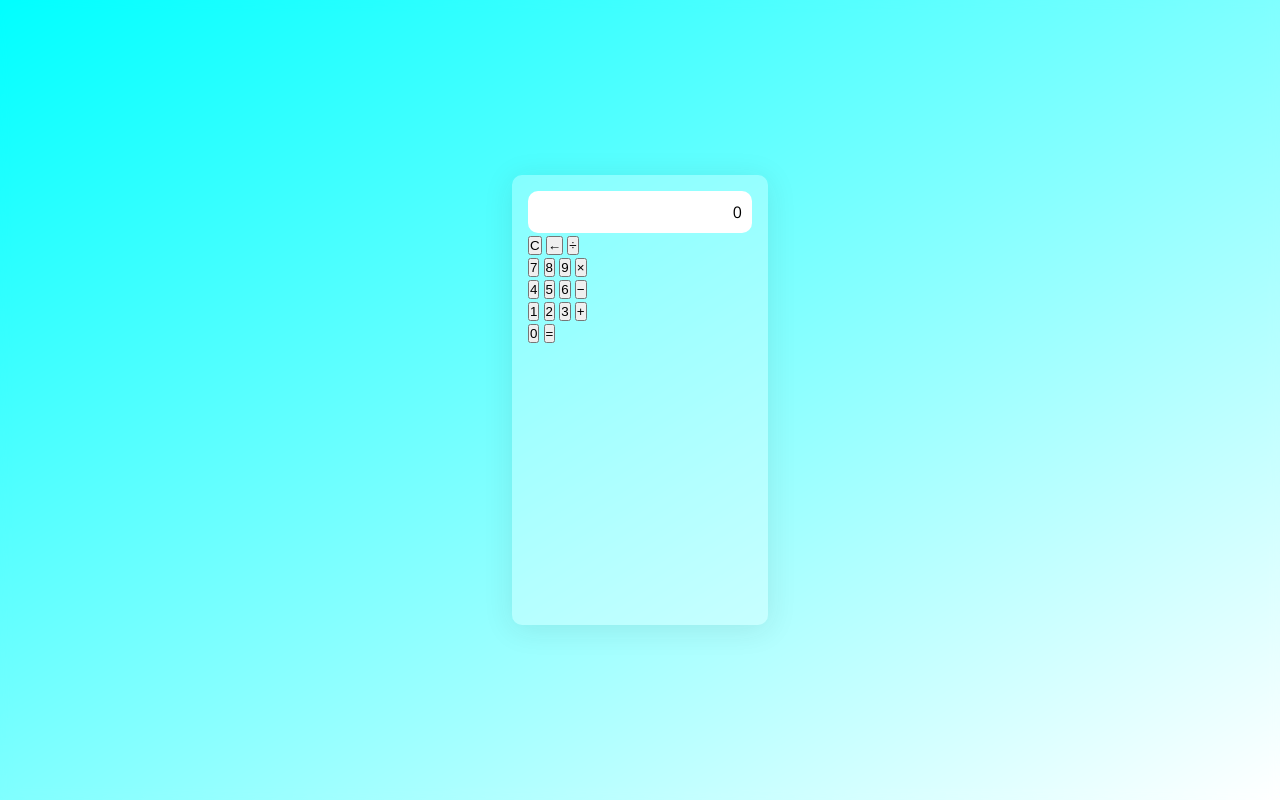
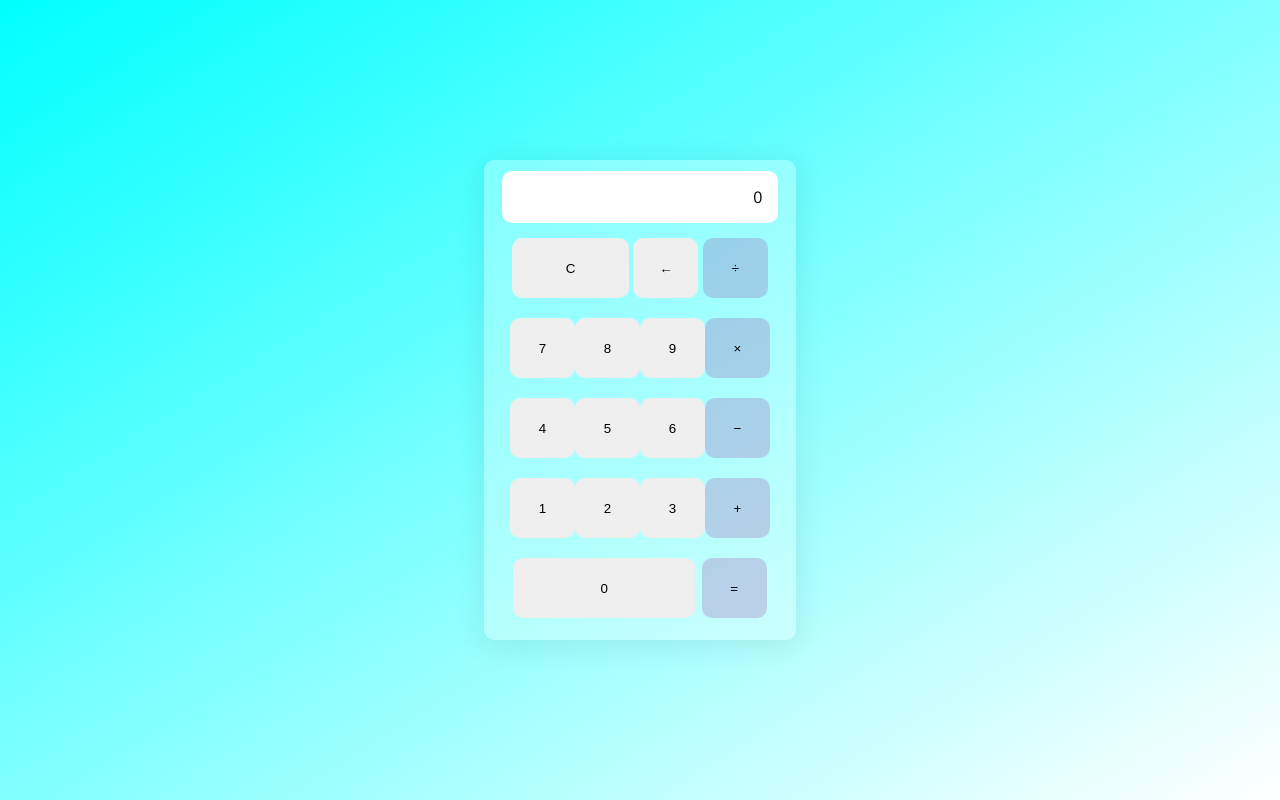
Before and after one commit to johanlie1111/calculator, a plain HTML site: page index.html in a window 1280 px wide. Drawn offline with nearby package versions, Linux system fonts and the light colour scheme.

Commit message:
calculator2

```diff
--- a/assets/css/style.css
+++ b/assets/css/style.css
@@ -29,16 +29,62 @@ section {
   -webkit-backdrop-filter: blur(4px);
   background-color: rgba(255, 255, 255, 0.3);
   flex-basis: 20%;
-  height: 450px;
-  padding: 15px;
+  height: 480px;
+  padding: 10px;
 }
 
+.calc-screen {
+  flex: 1;
+  padding: 15px ;
+  text-align: right;
+  width: 95%;
+  background-color: white;
+  border-radius: 10px;
+  margin-left: 7px;
+}
 
-.calc-screen {
-    flex: 1;
-    padding: 10px ;
-    text-align: right;
-    width: 100%;
-    background-color: white;
-    border-radius: 10px;
+.container {
+  display: flex;
+  flex-direction: column;
+  align-items: center;
+  gap: 20px ;
+  width: 100%;
+  padding: 15px 15px 10px 15px;
 }
+
+.calc-btn {
+  width: 100%;
+}
+
+.calc-row {
+  display: flex;
+  justify-content: space-around;
+  align-items: center;
+}
+
+.calc-row button {
+  width: 65px;
+  height: 60px;
+  border-radius: 10px;
+  border: none;
+}
+
+.calc-btn-C {
+  flex-basis: 45%;
+}
+
+.calc-btn-0 {
+  flex-basis: 70%;
+}
+
+.calc-row button:nth-last-child(1){
+  background-color: rgba(144, 23, 144, 0.2);
+}
+
+.calc-row button:hover {
+  cursor: pointer;
+  background-color: beige;
+}
+.calc-row button:nth-last-child(1):hover {
+  background-color: azure;
+}
--- /dev/null
+++ b/assets/js/app.js
@@ -0,0 +1,52 @@
+const screen = document.querySelector(".calc-screen")
+const btn = document.querySelectorAll(".calc-row button")
+
+
+let str=""
+
+for (let index = 0; index < btn.length; index++) {
+    btn[index].onclick=function(){
+        str= str + btn[index].innerHTML
+        screen.innerHTML=str
+
+
+        if (btn[index].innerHTML=="C") {
+            str=""
+
+            screen.innerHTML="0"
+        }
+
+        if (btn[index].innerHTML=="←") {
+
+            str= str.slice(0,str.length-2 )
+
+            screen.innerHTML=str
+
+            if (str.length==0) {
+                screen.innerHTML="0"
+
+            }
+
+
+
+        }
+
+         if (btn[index].classList.contains("sign")) {
+            c
+
+
+
+         }
+
+
+    }
+
+
+
+
+
+
+
+
+
+}
--- a/index.html
+++ b/index.html
@@ -1,23 +1,21 @@
 <!DOCTYPE html>
 <html lang="en">
   <head>
-    <meta charset="UTF-8">
-    <meta http-equiv="X-UA-Compatible" content="IE=edge">
-    <meta name="viewport" content="width=device-width, initial-scale=1.0">
+    <meta charset="UTF-8" />
+    <meta http-equiv="X-UA-Compatible" content="IE=edge" />
+    <meta name="viewport" content="width=device-width, initial-scale=1.0" />
     <title>Calculator</title>
-    <link rel="stylesheet" href="./assets/css/style.css">
+    <link rel="stylesheet" href="./assets/css/style.css" />
   </head>
   <body>
     <section>
-        <div class="calc-screen">
-            0
-        </div>
-
+      <div class="calc-screen">0</div>
+      <div class="container">
         <div class="calc-btn">
           <div class="calc-row">
             <button class="calc-btn-C">C</button>
             <button>&larr;</button>
-                <button>&divide;</button>
+            <button class="sign">&divide;</button>
           </div>
         </div>
 
@@ -26,7 +24,7 @@
             <button>7</button>
             <button>8</button>
             <button>9</button>
-                <button>&times;</button>
+            <button class="sign">&times;</button>
           </div>
         </div>
 
@@ -35,7 +33,7 @@
             <button>4</button>
             <button>5</button>
             <button>6</button>
-                <button>&minus;</button>
+            <button class="sign">&minus;</button>
           </div>
         </div>
 
@@ -44,16 +42,19 @@
             <button>1</button>
             <button>2</button>
             <button>3</button>
-                <button>&plus;</button>
+            <button class="sign">&plus;</button>
           </div>
         </div>
 
         <div class="calc-btn">
           <div class="calc-row">
             <button class="calc-btn-0">0</button>
-                <button>&equals;</button>
+            <button class="sign">&equals;</button>
+          </div>
         </div>
       </div>
     </section>
+
+    <script src="./assets/js/app.js"></script>
   </body>
 </html>
```
Also changed, not shown: 1 other file. Lines whose indentation alone changed are shown as unchanged.
